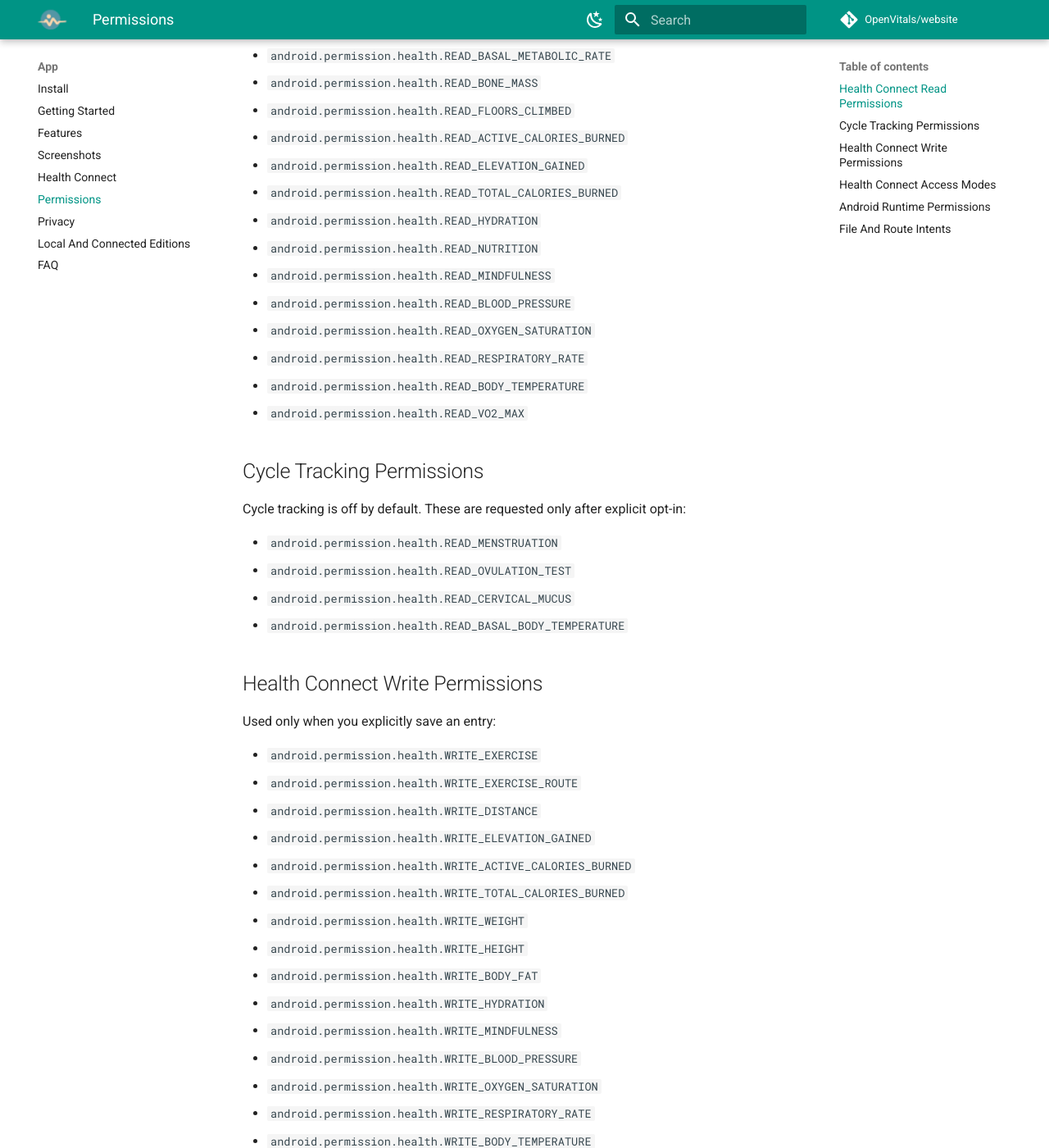
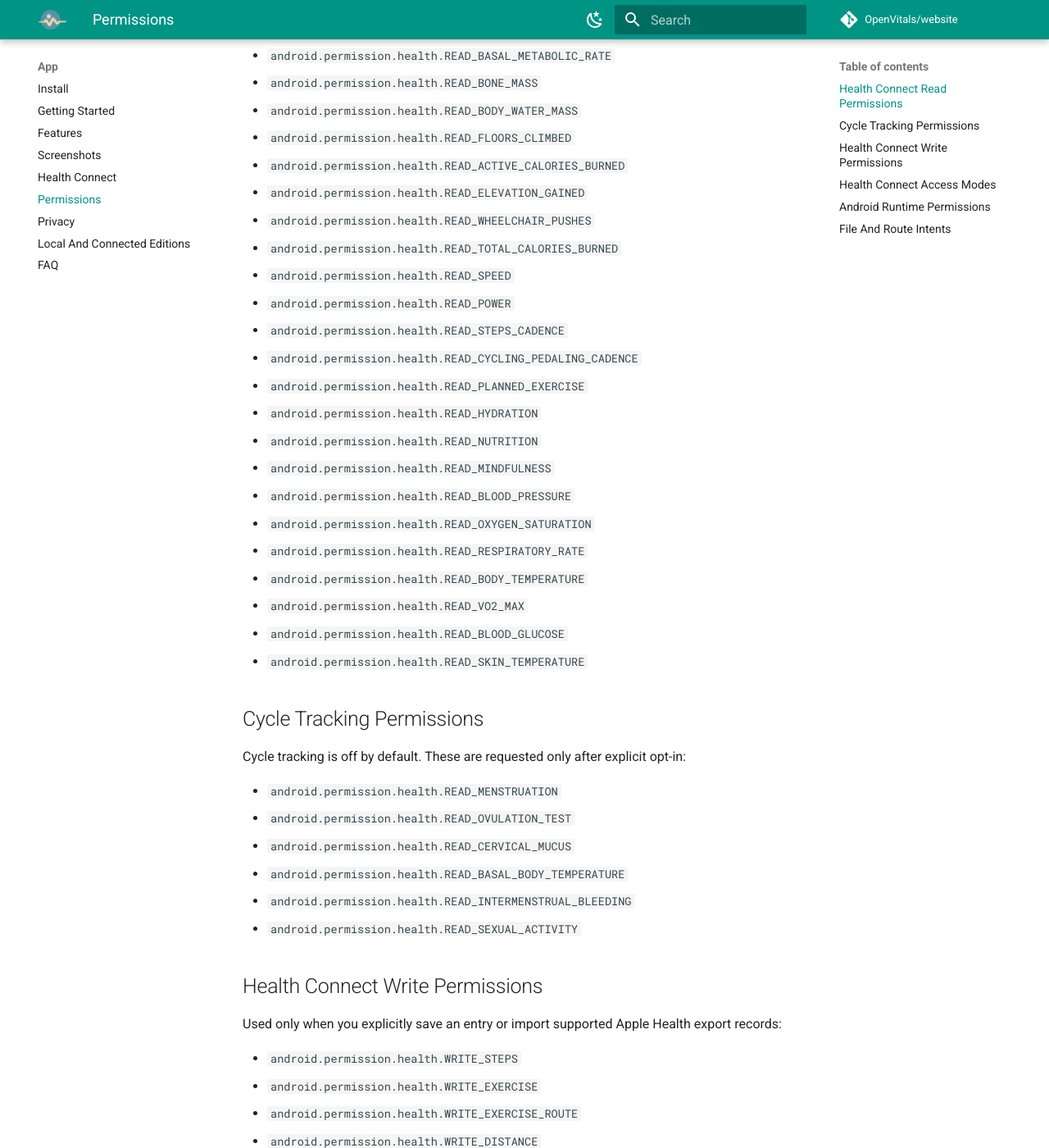
Before and after one commit to OpenVitals-MTU/docs, an MkDocs documentation site: the page built from docs/app/permissions.md, in a window 1280 px wide and 1400 px high, scrolled down 760 px. Shown: the whole window at 82% size. Built offline with MkDocs 1.6.1 and Material for MkDocs 9.7.7, drawn with Linux system fonts in a browser that asks for light colours; some of the changed text lies outside the part shown.

```diff
--- a/docs/app/permissions.md
+++ b/docs/app/permissions.md
@@ -20,10 +20,17 @@ Used to show records in the dashboard and detail screens:
 - `android.permission.health.READ_LEAN_BODY_MASS`
 - `android.permission.health.READ_BASAL_METABOLIC_RATE`
 - `android.permission.health.READ_BONE_MASS`
+- `android.permission.health.READ_BODY_WATER_MASS`
 - `android.permission.health.READ_FLOORS_CLIMBED`
 - `android.permission.health.READ_ACTIVE_CALORIES_BURNED`
 - `android.permission.health.READ_ELEVATION_GAINED`
+- `android.permission.health.READ_WHEELCHAIR_PUSHES`
 - `android.permission.health.READ_TOTAL_CALORIES_BURNED`
+- `android.permission.health.READ_SPEED`
+- `android.permission.health.READ_POWER`
+- `android.permission.health.READ_STEPS_CADENCE`
+- `android.permission.health.READ_CYCLING_PEDALING_CADENCE`
+- `android.permission.health.READ_PLANNED_EXERCISE`
 - `android.permission.health.READ_HYDRATION`
 - `android.permission.health.READ_NUTRITION`
 - `android.permission.health.READ_MINDFULNESS`
@@ -32,6 +39,8 @@ Used to show records in the dashboard and detail screens:
 - `android.permission.health.READ_RESPIRATORY_RATE`
 - `android.permission.health.READ_BODY_TEMPERATURE`
 - `android.permission.health.READ_VO2_MAX`
+- `android.permission.health.READ_BLOOD_GLUCOSE`
+- `android.permission.health.READ_SKIN_TEMPERATURE`
 
 ## Cycle Tracking Permissions
 
@@ -41,20 +50,29 @@ Cycle tracking is off by default. These are requested only after explicit opt-in
 - `android.permission.health.READ_OVULATION_TEST`
 - `android.permission.health.READ_CERVICAL_MUCUS`
 - `android.permission.health.READ_BASAL_BODY_TEMPERATURE`
+- `android.permission.health.READ_INTERMENSTRUAL_BLEEDING`
+- `android.permission.health.READ_SEXUAL_ACTIVITY`
 
 ## Health Connect Write Permissions
 
-Used only when you explicitly save an entry:
+Used only when you explicitly save an entry or import supported Apple Health export records:
 
+- `android.permission.health.WRITE_STEPS`
 - `android.permission.health.WRITE_EXERCISE`
 - `android.permission.health.WRITE_EXERCISE_ROUTE`
 - `android.permission.health.WRITE_DISTANCE`
 - `android.permission.health.WRITE_ELEVATION_GAINED`
 - `android.permission.health.WRITE_ACTIVE_CALORIES_BURNED`
 - `android.permission.health.WRITE_TOTAL_CALORIES_BURNED`
+- `android.permission.health.WRITE_HEART_RATE`
+- `android.permission.health.WRITE_RESTING_HEART_RATE`
 - `android.permission.health.WRITE_WEIGHT`
 - `android.permission.health.WRITE_HEIGHT`
 - `android.permission.health.WRITE_BODY_FAT`
+- `android.permission.health.WRITE_LEAN_BODY_MASS`
+- `android.permission.health.WRITE_BONE_MASS`
+- `android.permission.health.WRITE_BODY_WATER_MASS`
+- `android.permission.health.WRITE_FLOORS_CLIMBED`
 - `android.permission.health.WRITE_HYDRATION`
 - `android.permission.health.WRITE_MINDFULNESS`
 - `android.permission.health.WRITE_BLOOD_PRESSURE`
```
Also changed, not shown: other parts of docs/app/permissions.md (+1 -1 lines), docs/app/features.md (+7 -6 lines), docs/app/getting-started.md (+5 -1 lines), docs/app/privacy.md (+2 -2 lines), docs/index.md (+2 -0 lines), docs/releases/changelog.md (+9 -0 lines).
